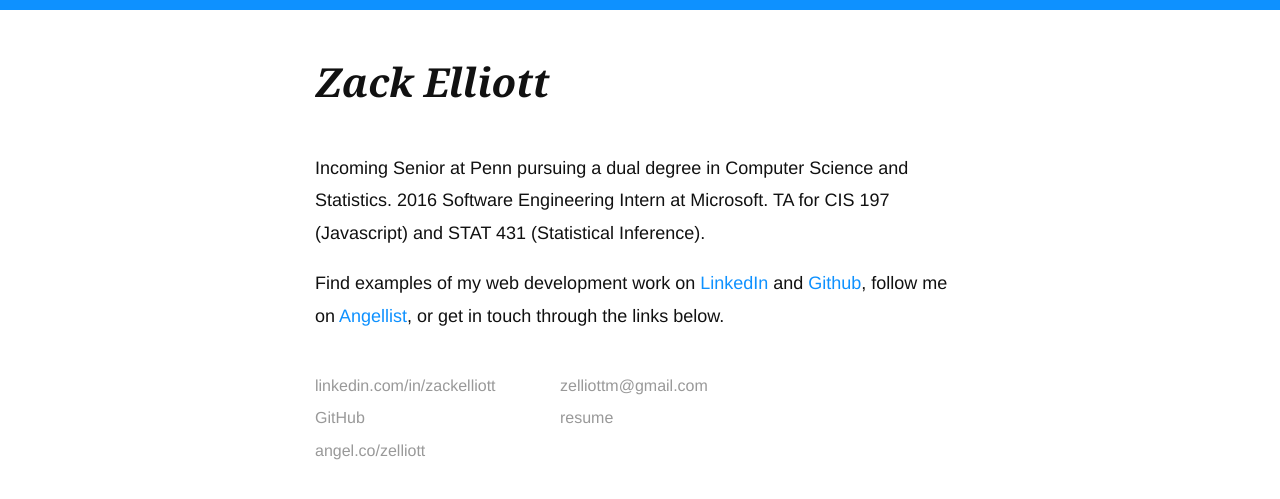
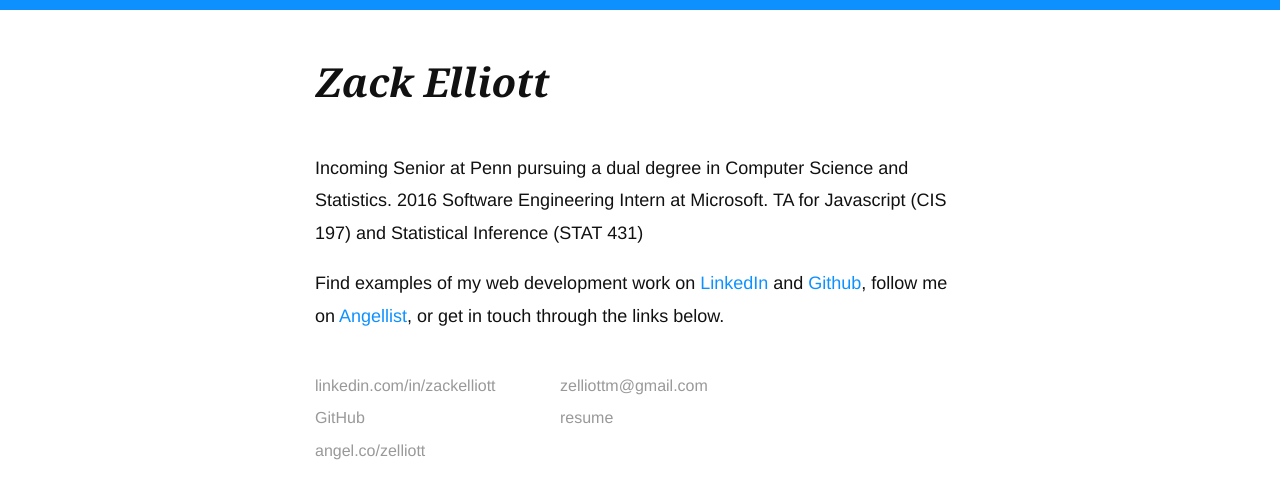
Before and after one commit to zelliott/zelliott.github.io, a Jekyll site: the page built from index.html, in a window 1280 px wide. Shown: the top 499 px of the page. Built offline with Jekyll 4.4.1, drawn with Linux system fonts in a browser that asks for light colours.

```diff
--- a/_config.yml
+++ b/_config.yml
@@ -2,7 +2,7 @@
 title: "Zack Elliott"
 email: "zelliottm@gmail.com"
 description: "Personal website of Zack Elliott: statistics + computer science dual degree student at Penn."
-blurb: Incoming Senior at Penn pursuing a dual degree in Computer Science and Statistics.  2016 Software Engineering Intern at Microsoft.  TA for CIS 197 (Javascript) and STAT 431 (Statistical Inference).
+blurb: Incoming Senior at Penn pursuing a dual degree in Computer Science and Statistics.  2016 Software Engineering Intern at Microsoft.  TA for Javascript (CIS 197) and Statistical Inference (STAT 431)
 baseurl: ""
 url: "http://zelliottm.com"
 github: github.com/zelliott
```
